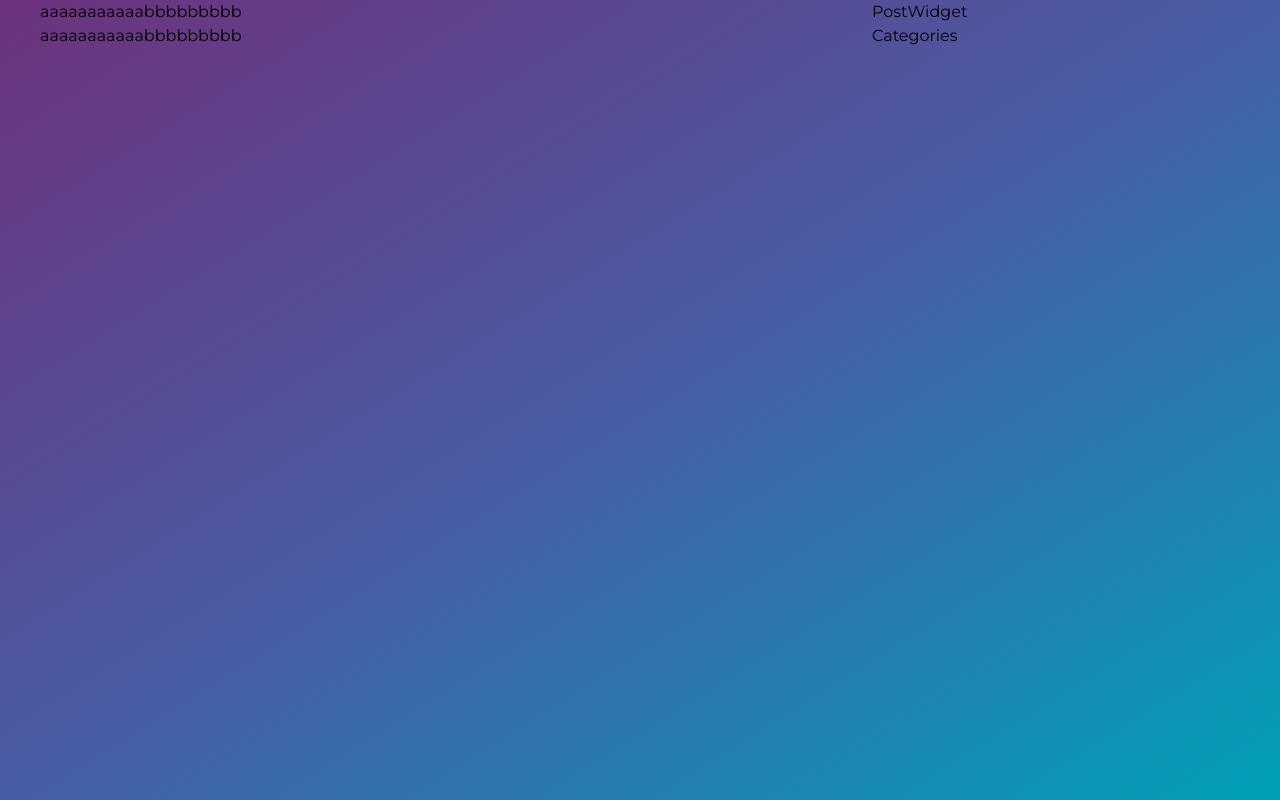
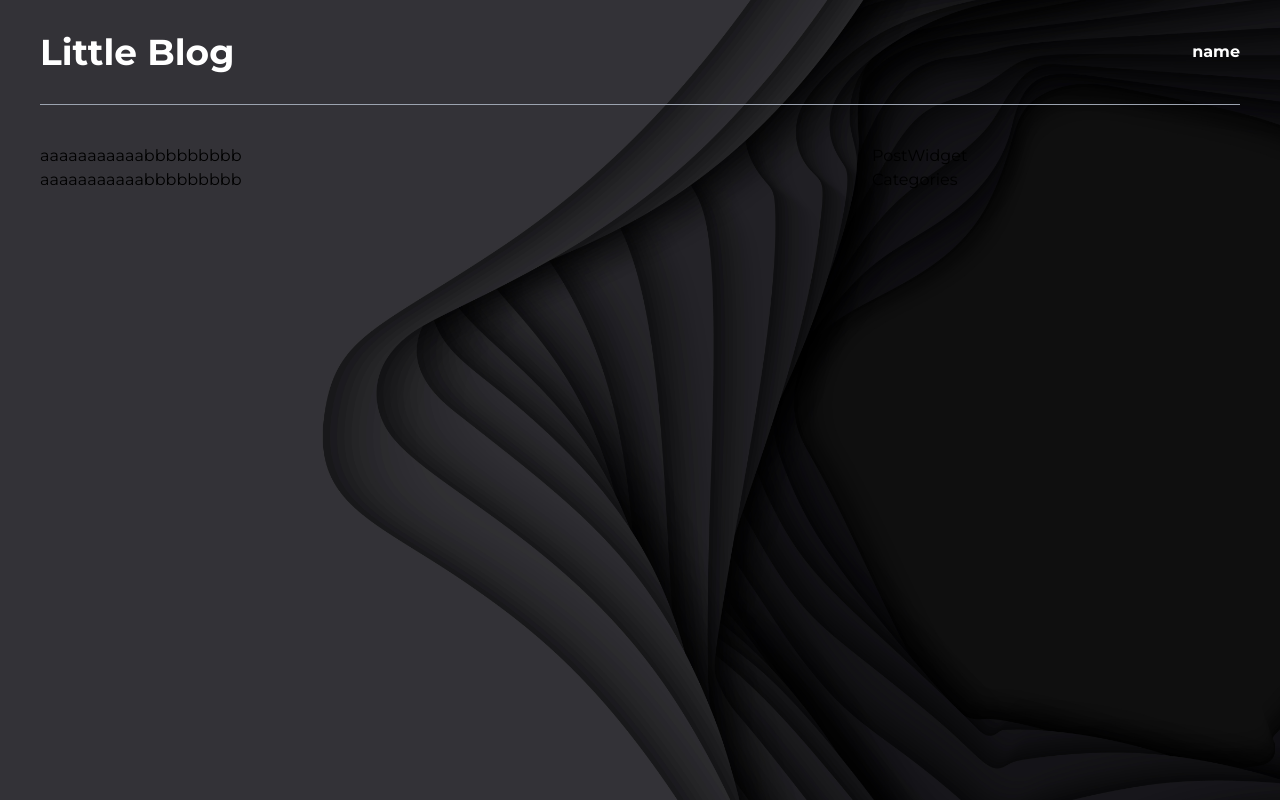
Before and after one commit to diebraga/blog_graphcms, a Next.js app: page / in a window 1280 px wide. Built offline with nearby package versions, Linux system fonts and the light colour scheme.

Commit message:
layout header

```diff
--- a/src/components/Header.tsx
+++ b/src/components/Header.tsx
@@ -6,7 +6,7 @@ export default function Header() {
   ]
   return (
     <div className='container mx-auto px-10 mb-8'>
-      <div className='border-b w-full inline-block border-blue-400 py-8'>
+      <div className='border-b w-full inline-block border-gray-400 py-8'>
         <div className='md:float-left block'>
           <Link href='/' passHref>
             <span className='cursor-pointer font-bold text-4xl text-white'>
--- /dev/null
+++ b/src/components/Layout.tsx
@@ -0,0 +1,14 @@
+import { ReactNode } from "react";
+import Header from "./Header";
+
+type LayoutProps = {
+  children: ReactNode
+}
+export default function Layout({ children }: LayoutProps) {
+  return (
+    <>
+      <Header />
+      {children}
+    </>
+  )
+}
--- a/src/pages/_app.tsx
+++ b/src/pages/_app.tsx
@@ -1,8 +1,13 @@
 import type { AppProps } from 'next/app';
 import 'tailwindcss/tailwind.css';
+import Layout from '../components/Layout';
 import '../styles/globals.scss'
 
 function MyApp({ Component, pageProps }: AppProps) {
-  return <Component {...pageProps} />;
+  return (
+    <Layout>
+      <Component {...pageProps} />
+    </Layout>
+  )
 }
 export default MyApp;
--- a/src/styles/globals.scss
+++ b/src/styles/globals.scss
@@ -14,7 +14,7 @@ body {
     content: "";
     width: 100%;
     height: 100vh;
-    background: linear-gradient(to right bottom, #6d327c, #485DA6, #00a1ba);
+    background-image: url("/bg.jpg");
     position: fixed;
     left: 0;
     top: 0;
```
Also changed, not shown: public/bg.jpg (added).
